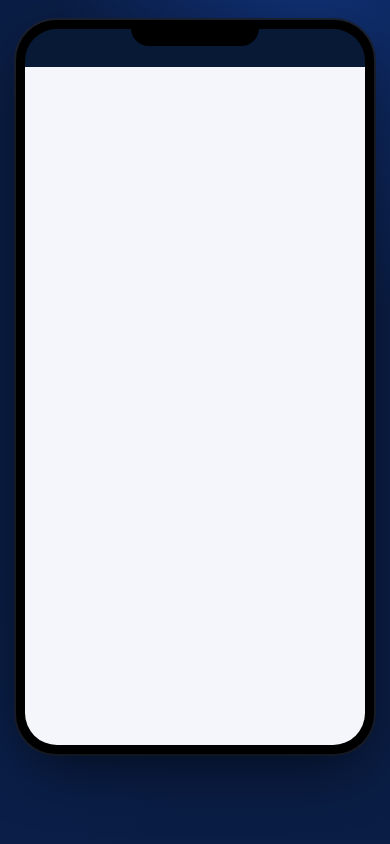
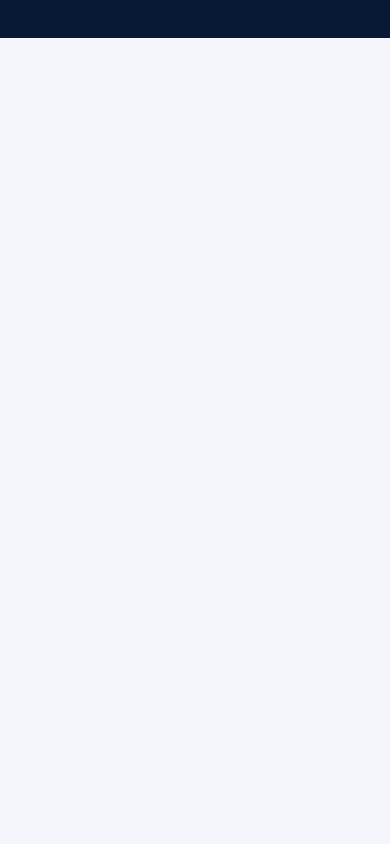
Before and after one commit to JoaquinEZB-7/copec_superapp_django, a Django app: template copec_superapp_django/superapp/templates/superapp/agregar_vehiculo_page.html in a window 390 px wide. Run offline with Django 5.2, Linux system fonts and the light colour scheme; the template is opened without the code that fills it: values that come from a table or form of the project are taken from there, others are empty; tables that the repository leaves empty hold one stand-in row (values such as "Sample post").

Commit message:
ajuste vista telefono

```diff
--- a/copec_superapp_django/superapp/static/superapp/css/styles.css
+++ b/copec_superapp_django/superapp/static/superapp/css/styles.css
@@ -315,3 +315,40 @@
       border-radius:32px;
     }
   }
+
+  /* ---------- Móvil real: eliminar marco simulado ---------- */
+  @media (max-width: 768px) {
+    body{
+      padding:0;
+      align-items:flex-start;
+    }
+
+    .stage{
+      width:100%;
+      height:100vh;
+      height:100dvh;
+      gap:0;
+      flex-direction:column;
+      align-items:stretch;
+      max-width:none;
+    }
+
+    .pitch{display:none}
+
+    .phone{
+      width:100%;
+      height:100vh;
+      height:100dvh;
+      border-radius:0;
+      box-shadow:none;
+      padding:0;
+      margin:0;
+      flex:1;
+    }
+
+    .notch{display:none}
+
+    .screenwrap{border-radius:0}
+
+    .statusbar{display:none}
+  }
```
